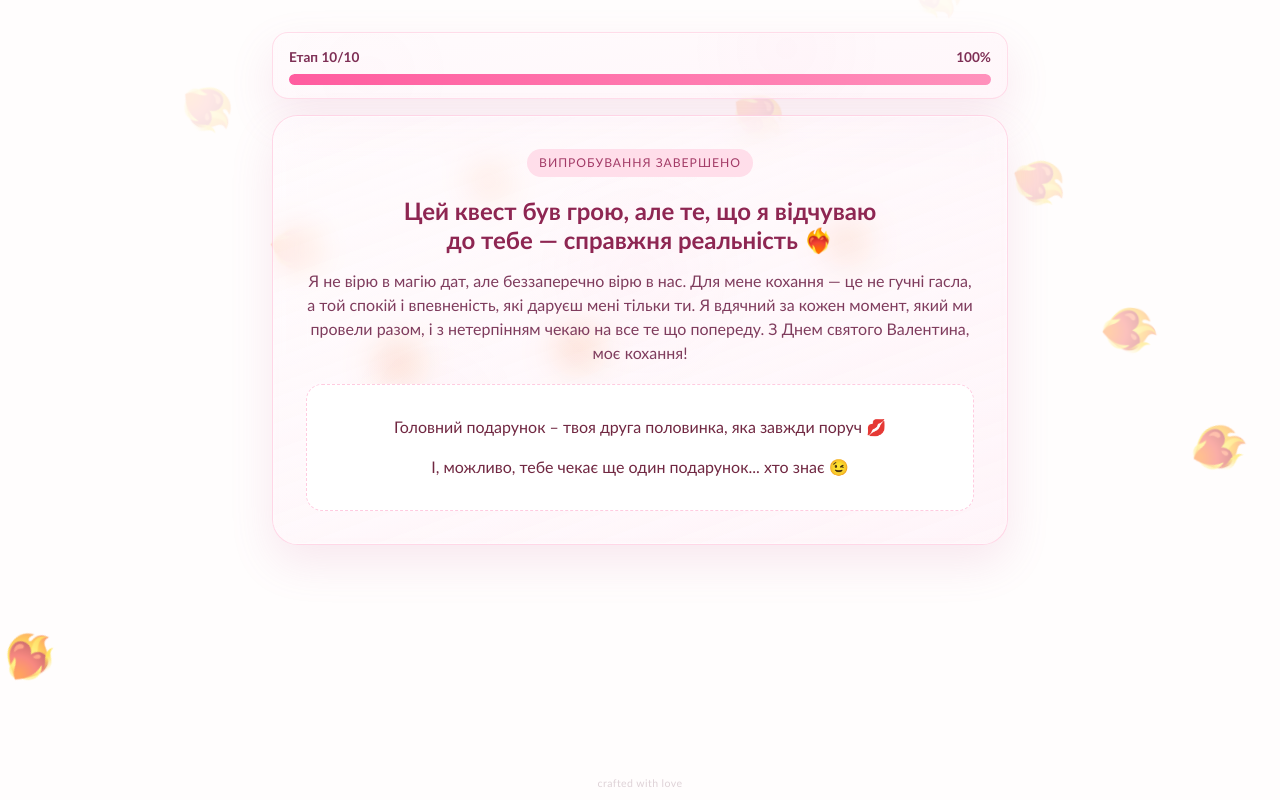
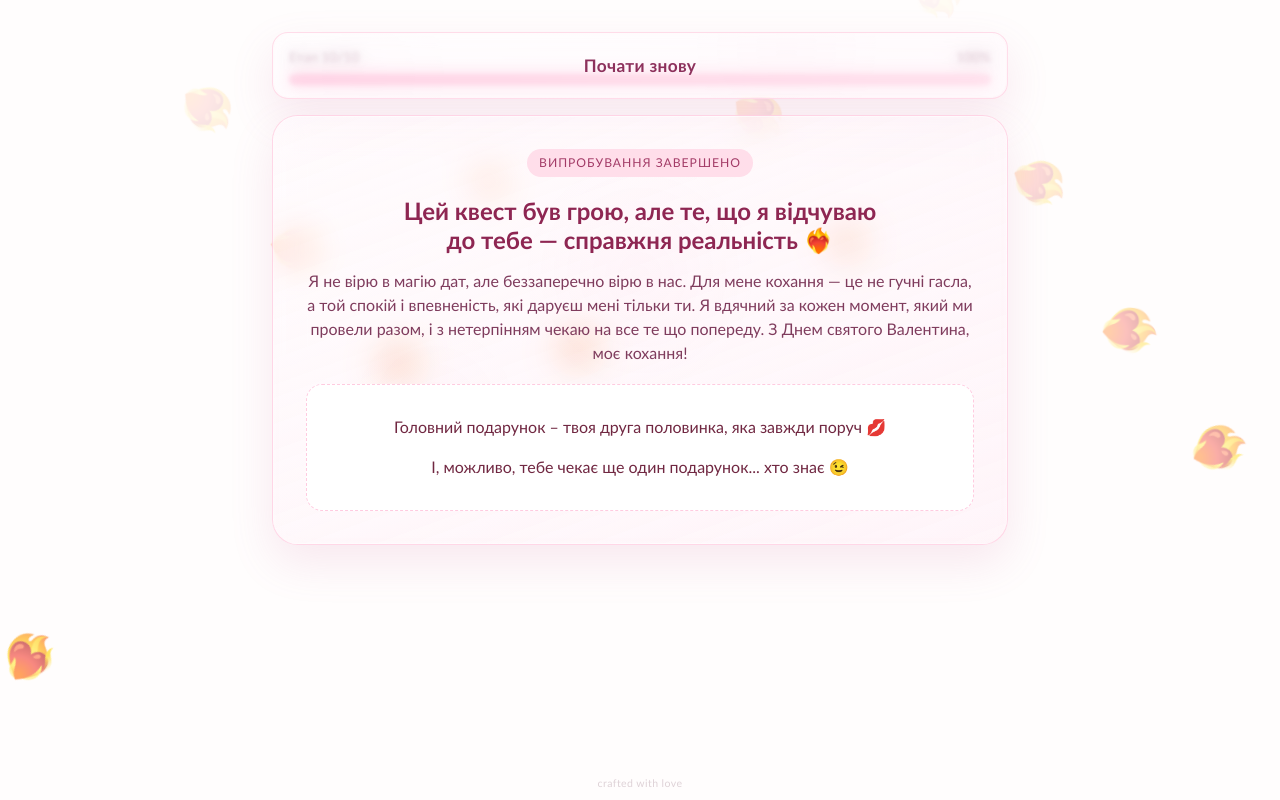
Before and after one commit to serhii-korniichuk/valentine-app, a React (Vite) app: page / in a window 1280 px wide. Both pictures are taken after a click on the button "Відкрити подарунок". Built offline with nearby package versions, Linux system fonts and the light colour scheme.

Commit message:
feature/VA-restart-button (#4)

```diff
--- a/src/App.tsx
+++ b/src/App.tsx
@@ -164,6 +164,15 @@ const App = () => {
     await safePlay("celebration");
   };
 
+  const restartFromProgress = async () => {
+    await safePlay("tap");
+    setMode("home");
+    setCurrentStage(0);
+    setRewardOpened(false);
+    setConfettiTrigger(0);
+    setIsTransitioning(false);
+  };
+
   const currentProgress = mode === "stages" ? currentStage : totalStages;
   const activeHeartSymbol = rewardOpened
     ? heartSymbols.special
@@ -206,6 +215,10 @@ const App = () => {
           total={totalStages}
           ariaLabel={quizScenario.ui.progress.ariaLabel}
           stageLabel={quizScenario.ui.progress.stageLabel}
+          restartLabel={quizScenario.ui.progress.restartLabel}
+          onRestart={
+            mode === "final" && rewardOpened ? restartFromProgress : undefined
+          }
         />
       )}
 
--- a/src/components/FinalScreen.tsx
+++ b/src/components/FinalScreen.tsx
@@ -2,6 +2,7 @@ import localStyles from './FinalScreen.module.scss'
 import ScreenCard from './shared/ScreenCard'
 import screenStyles from './shared/ScreenCard.module.scss'
 import Button from './shared/Button'
+import { heartSymbols } from '../config/heartSymbols'
 
 type FinalScreenProps = {
   badge: string
@@ -24,10 +25,12 @@ const FinalScreen = ({
   onReward,
   rewardOpened,
 }: FinalScreenProps) => {
+  const titleWithHeart = `${title} ${rewardOpened ? heartSymbols.special : heartSymbols.primary}`
+
   return (
     <ScreenCard className={localStyles.finalCard}>
       <p className={screenStyles.badge}>{badge}</p>
-      <h2 className={screenStyles.heading}>{title}</h2>
+      <h2 className={screenStyles.heading}>{titleWithHeart}</h2>
       <p className={screenStyles.leadText}>{message}</p>
 
       {!rewardOpened && (
--- a/src/components/ProgressBar.module.scss
+++ b/src/components/ProgressBar.module.scss
@@ -1,11 +1,26 @@
-@use '../styles/glass' as glass;
+@use "../styles/glass" as glass;
 
 .progressWrap {
   @include glass.surface(1rem, 0.6, 14px);
   @include glass.blobs;
 
+  position: relative;
+  overflow: hidden;
   width: min(100%, 46rem);
   padding: 0.85rem 1rem;
+}
+
+.progressContent {
+  position: relative;
+  z-index: 1;
+  transition:
+    filter 220ms ease,
+    opacity 220ms ease;
+}
+
+.progressContentBlurred {
+  filter: blur(2px);
+  opacity: 0.56;
 }
 
 .progressLabelRow {
@@ -32,6 +47,59 @@
 .progressFill {
   height: 100%;
   border-radius: inherit;
-  background: linear-gradient(90deg, var(--color-progress-fill-start) 0%, var(--color-progress-fill-end) 100%);
+  background: linear-gradient(
+    90deg,
+    var(--color-progress-fill-start) 0%,
+    var(--color-progress-fill-end) 100%
+  );
   transition: width 280ms ease;
 }
+
+.progressRestartOverlay {
+  appearance: none;
+  -webkit-appearance: none;
+  -webkit-tap-highlight-color: transparent;
+  position: absolute;
+  inset: 0;
+  z-index: 2;
+  display: grid;
+  place-items: center;
+  isolation: isolate;
+  overflow: hidden;
+  border: 0;
+  border-radius: 1rem;
+  background: transparent;
+  color: var(--color-button-outline-text);
+  font-size: 1.08rem;
+  font-weight: 700;
+  letter-spacing: 0.02em;
+  line-height: 1;
+  cursor: pointer;
+  user-select: none;
+  touch-action: manipulation;
+  transition: color 180ms ease;
+
+  &::before {
+    content: "";
+    position: absolute;
+    inset: 1px;
+    border-radius: calc(1rem - 1px);
+    border: 0;
+    background: rgb(255 255 255 / 0.56);
+    backdrop-filter: blur(8px);
+    -webkit-backdrop-filter: blur(8px);
+    z-index: -1;
+  }
+
+  &:hover {
+    color: var(--color-stage-prompt);
+  }
+
+  &:hover::before {
+    background: rgb(255 255 255 / 0.64);
+  }
+
+  &:active {
+    background: transparent;
+  }
+}
--- a/src/components/ProgressBar.tsx
+++ b/src/components/ProgressBar.tsx
@@ -1,4 +1,5 @@
 import { useMemo } from 'react'
+import classNames from 'classnames'
 import { createRandomGlassStyle } from './shared/glass'
 import styles from './ProgressBar.module.scss'
 
@@ -7,9 +8,18 @@ type ProgressBarProps = {
   total: number
   ariaLabel: string
   stageLabel: string
+  restartLabel?: string
+  onRestart?: () => void
 }
 
-const ProgressBar = ({ current, total, ariaLabel, stageLabel }: ProgressBarProps) => {
+const ProgressBar = ({
+  current,
+  total,
+  ariaLabel,
+  stageLabel,
+  restartLabel,
+  onRestart,
+}: ProgressBarProps) => {
   const percent = Math.round((current / total) * 100)
   const glassStyle = useMemo(
     () =>
@@ -28,6 +38,11 @@ const ProgressBar = ({ current, total, ariaLabel, stageLabel }: ProgressBarProps
 
   return (
     <div className={styles.progressWrap} style={glassStyle} aria-label={ariaLabel}>
+      <div
+        className={classNames(styles.progressContent, {
+          [styles.progressContentBlurred]: Boolean(onRestart),
+        })}
+      >
         <div className={styles.progressLabelRow}>
           <span>
             {stageLabel} {Math.min(current + 1, total)}/{total}
@@ -38,6 +53,17 @@ const ProgressBar = ({ current, total, ariaLabel, stageLabel }: ProgressBarProps
           <div className={styles.progressFill} style={{ width: `${percent}%` }} />
         </div>
       </div>
+
+      {onRestart && (
+        <button
+          className={styles.progressRestartOverlay}
+          type="button"
+          onClick={onRestart}
+        >
+          {restartLabel}
+        </button>
+      )}
+    </div>
   )
 }
 
--- a/src/config/quizScenario.ts
+++ b/src/config/quizScenario.ts
@@ -18,6 +18,7 @@ export const quizScenario: QuizScenarioConfig = {
     progress: {
       ariaLabel: "Прогрес квізу",
       stageLabel: "Етап",
+      restartLabel: "Почати знову",
     },
   },
   home: {
@@ -39,7 +40,8 @@ export const quizScenario: QuizScenarioConfig = {
   },
   final: {
     badge: "Випробування завершено",
-    title: `Цей квест був грою, але те, що я відчуваю до\u00A0тебе\u00A0—\u00A0справжня реальність ${heartSymbols.special}`,
+    title:
+      "Цей квест був грою, але те, що я відчуваю до\u00A0тебе\u00A0—\u00A0справжня реальність",
     message:
       "Я не вірю в магію дат, але беззаперечно вірю в нас. Для мене кохання — це не гучні гасла, а той спокій і впевненість, які даруєш мені тільки ти. Я вдячний за кожен момент, який ми провели разом, і з нетерпінням чекаю на все те що попереду. З Днем святого Валентина, моє кохання!",
     rewardButton: "Відкрити подарунок",
--- a/src/types/quiz.ts
+++ b/src/types/quiz.ts
@@ -188,6 +188,7 @@ export type QuizScenarioConfig = {
     progress: {
       ariaLabel: string
       stageLabel: string
+      restartLabel: string
     }
   }
   home: {
```
Lines whose indentation alone changed are shown as unchanged.
